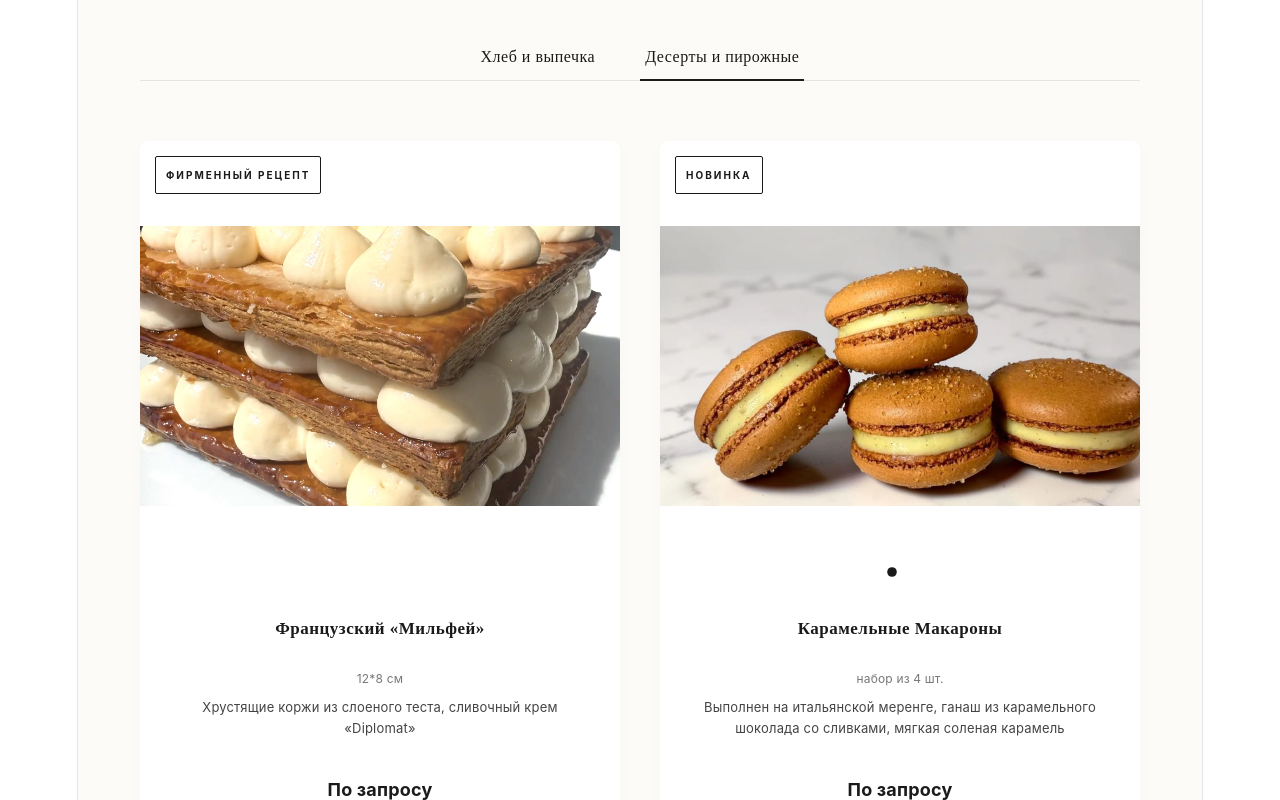
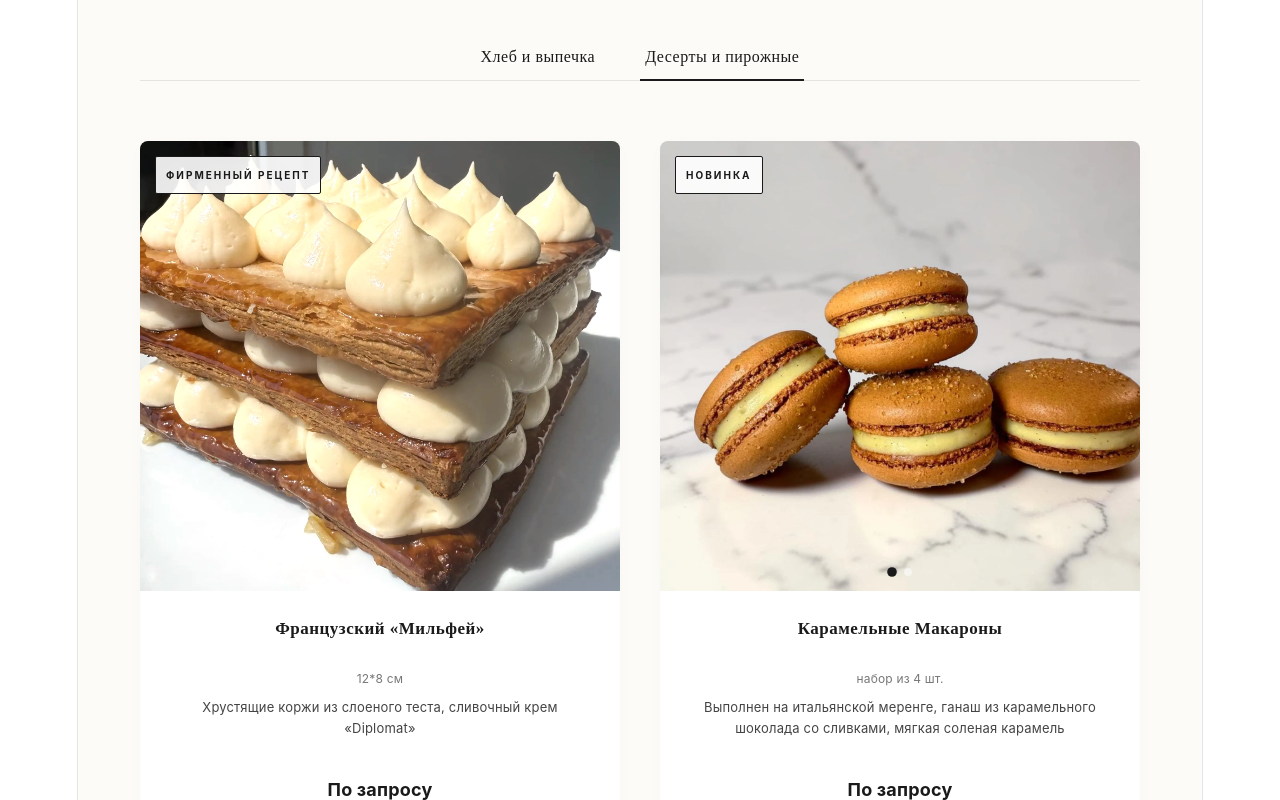
Before and after one commit to nastyadin1234-hub/menu-portfolio, a Vue app: page / in a window 1280 px wide. Shown: the part 620-1420 px from the top of the page. Built offline with nearby package versions, Linux system fonts and the light colour scheme.

Commit message:
Update New.vue

```diff
--- a/src/components/New.vue
+++ b/src/components/New.vue
@@ -293,7 +293,7 @@ const handleScroll = () => {
 onMounted(() => { window.addEventListener('scroll', handleScroll) })
 onUnmounted(() => { window.removeEventListener('scroll', handleScroll) })
 //const telegramUrl = ref('https://t.me/Nadezhda0_5')
-//const maxUrl = ref('https://max.ru/u/f9LHodD0cOIEtj3A7gK1Xar36b79Zftm5ejei8I3JIojnUqzGQsy-4DrzD8')
+const maxUrl = ref('https://max.ru/u/f9LHodD0cOL4iVq41cK4V4jnAVusNP_iDcj2fr8XLmeibZDGYM8iJq-Pa2k')
 
 </script>
 
@@ -369,21 +369,7 @@ onUnmounted(() => { window.removeEventListener('scroll', handleScroll) })
   position: relative;
 }
 
-.product-card {
-  background-color: white;
-  display: flex;
-  flex-direction: column;
-  border-radius: 0px;
-  overflow: hidden;
-  height: 100%;
-  box-shadow: 0 4px 20px rgba(0, 0, 0, 0.02);
-  transition: transform 0.6s cubic-bezier(0.16, 1, 0.3, 1), box-shadow 0.6s ease;
-}
 
-.product-card:hover {
-  transform: translateY(-6px);
-  box-shadow: 0 20px 40px rgba(26, 26, 26, 0.04);
-}
 
 .slider-area {
   position: relative;
@@ -755,28 +741,38 @@ onUnmounted(() => { window.removeEventListener('scroll', handleScroll) })
   grid-template-columns: repeat(auto-fill, minmax(300px, 1fr)) !important;
   align-items: stretch !important; /* Делает все карточки в ряду строго одной высоты */
   gap: 30px !important;
-}
-
+ }
 .product-card {
   background-color: #ffffff;
   border-radius: 8px;
   display: flex !important;
   flex-direction: column !important;
-  justify-content: space-between !important; /* Выравнивает текст «По запросу» по нижней линии */
+  justify-content: flex-start !important;
   height: 100% !important;
   overflow: hidden !important;
+  box-shadow: 0 4px 20px rgba(0, 0, 0, 0.02);
+  transition: transform 0.6s cubic-bezier(0.16, 1, 0.3, 1), box-shadow 0.6s ease;
 }
 
-/* Картинка десерта: занимает ВСЮ ширину карточки без полей */
+.product-card:hover {
+  transform: translateY(-6px);
+  box-shadow: 0 20px 40px rgba(26, 26, 26, 0.04);
+}
+
 .product-card img:first-of-type,
-.product-image {
+.product-image,
+.slider-area img {
   width: 100% !important;
-  height: 280px !important; /* Идеальная высота для сочного крупного кадра */
-  object-fit: cover !important; /* Растягивает фото во всю ширину без искажений */
+  height: auto !important;
+  object-fit: contain !important;
   display: block !important;
 }
-
-/* Защита круглых точек слайдера, чтобы они не растягивались */
+.card-info {
+  display: flex;
+  flex-direction: column;
+  flex-grow: 1 !important;
+  justify-content: space-between;
+}
 .product-card .slider-dots img,
 .product-card [class*="dot"] img {
   width: auto !important;
@@ -785,5 +781,4 @@ onUnmounted(() => { window.removeEventListener('scroll', handleScroll) })
   display: inline-block !important;
 }
 
-
 </style>
```
